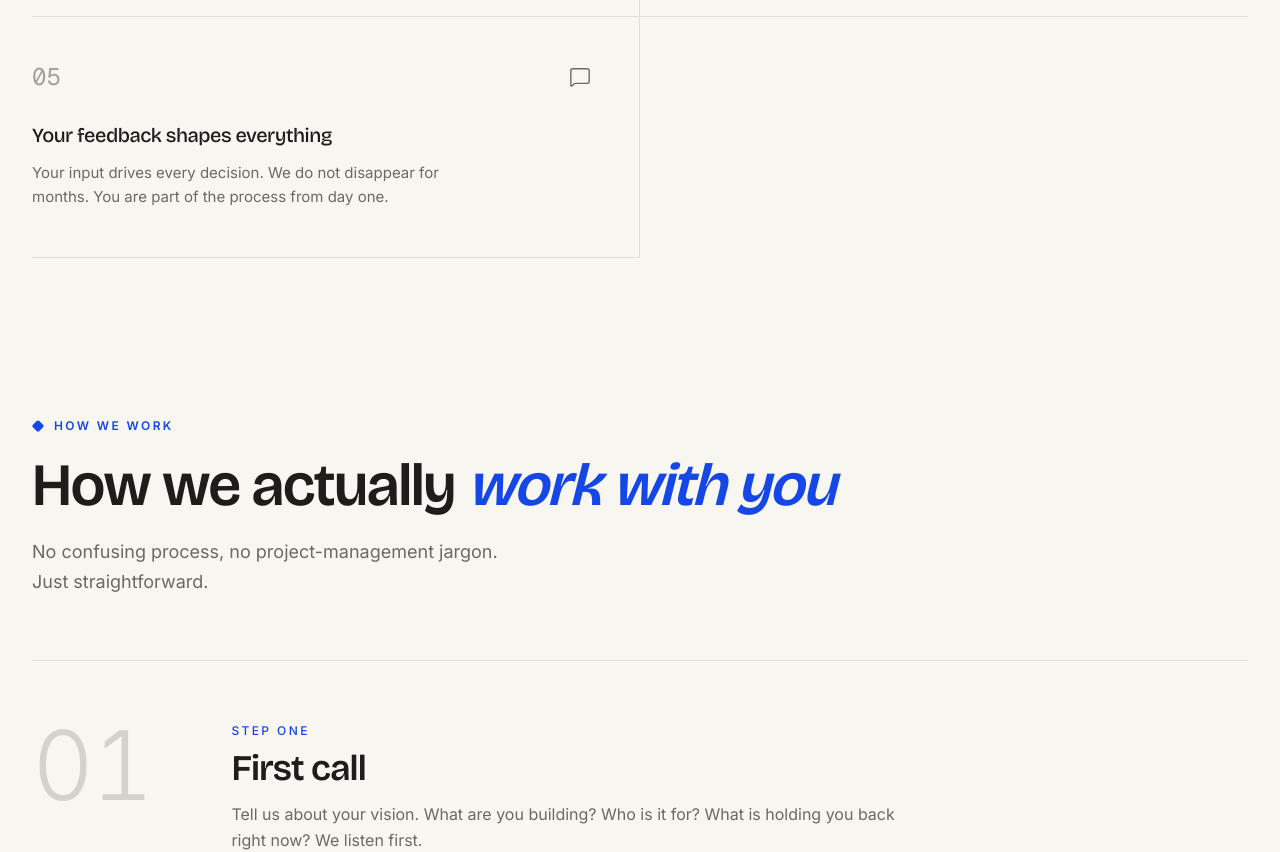
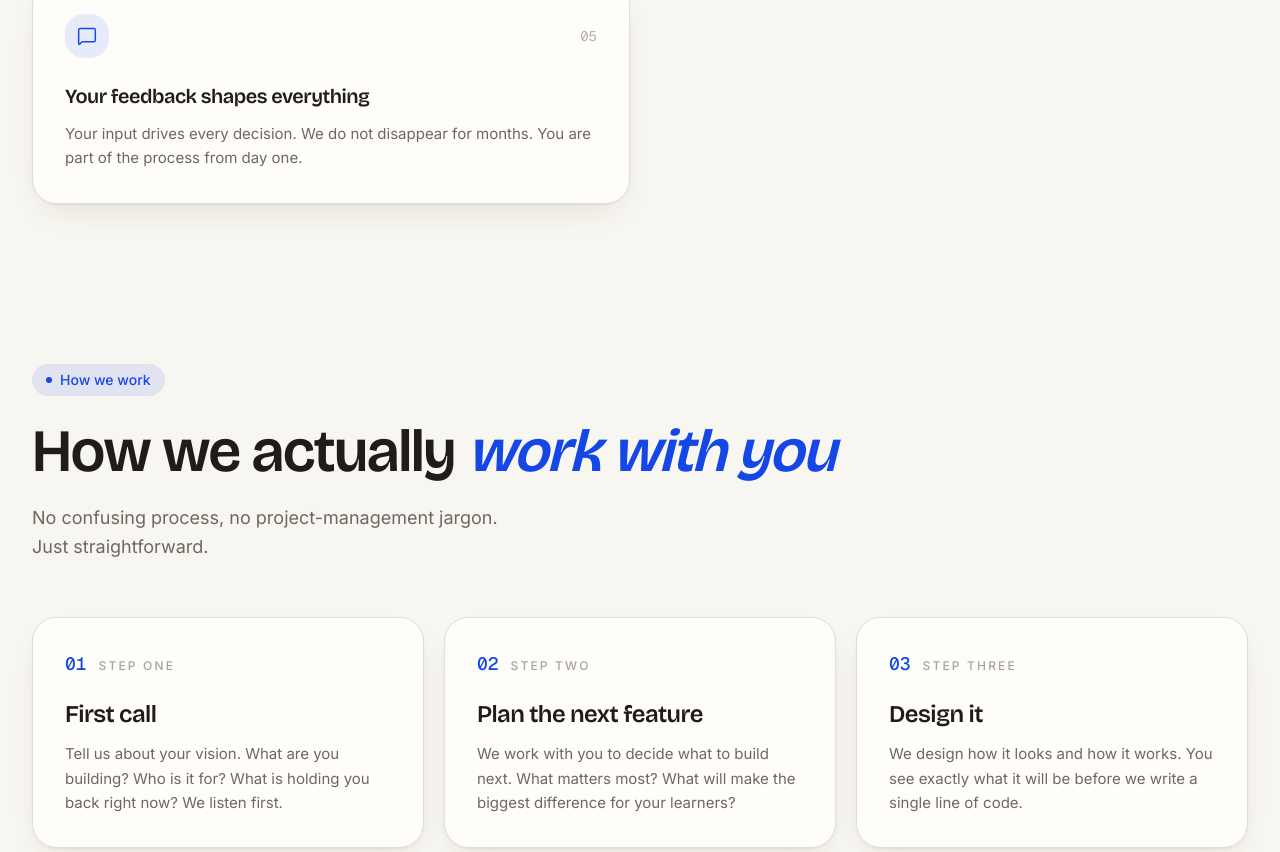
Before and after one commit to rizon-agency/rizon, a Next.js app: page / in a window 1280 px wide. Shown: the part 1860-2712 px from the top of the page. Built offline with nearby package versions, Linux system fonts and the light colour scheme.

Commit message:
feat(home): move shared sections onto the warm card system
Blue-pill eyebrow in SectionHeader (replaces mono-uppercase labels), and
rebuild why-us, how-we-work, trust, and alternatives-preview as soft-shadow
cards with blue icon tiles instead of hairline-divided grids.

```diff
--- a/src/app/alternatives-preview.tsx
+++ b/src/app/alternatives-preview.tsx
@@ -5,5 +5,53 @@ import { SectionHeader } from "@/components/section-header";
 
 export const AlternativesPreview = () => {
   const featured = alternatives.slice(0, 3);
-  return <section className="container mt-32 md:mt-40"><SectionHeader label="Considering a switch" title="The platform you use should not dictate the product you can sell." description="Honest comparisons for teams deciding whether to keep, configure, or replace their current LMS." /><div className="mt-12 grid grid-cols-1 border-t border-border md:grid-cols-3">{featured.map((alternative) => <article key={alternative.slug} className="border-b border-border py-8 md:border-b-0 md:border-r md:px-8 md:first:pl-0 md:last:border-r-0 md:last:pr-0"><span className="font-mono text-xs uppercase tracking-[0.2em] text-primary">{alternative.category}</span><h3 className="mt-4 text-2xl font-medium tracking-tight">{alternative.competitor} alternative</h3><p className="mt-3 leading-relaxed text-muted-foreground">{alternative.heroSub}</p><Link href={`/alternatives/${alternative.slug}`} className="group mt-6 inline-flex items-center gap-2 text-sm font-medium">Read the comparison <ArrowRight size={15} className="transition-transform group-hover:translate-x-1" aria-hidden /></Link></article>)}</div><Link href="/lms-alternatives" className="group mt-8 inline-flex items-center gap-2 text-sm font-medium text-muted-foreground hover:text-foreground">Browse all LMS alternatives <ArrowRight size={15} className="transition-transform group-hover:translate-x-1" aria-hidden /></Link></section>;
+  return (
+    <section className="container mt-32 md:mt-40">
+      <SectionHeader
+        label="Considering a switch"
+        title="The platform you use should not dictate the product you can sell."
+        description="Honest comparisons for teams deciding whether to keep, configure, or replace their current LMS."
+      />
+      <div className="mt-14 grid grid-cols-1 gap-5 md:grid-cols-3">
+        {featured.map((alternative) => (
+          <article
+            key={alternative.slug}
+            className="surface surface-hover flex flex-col p-7 md:p-8"
+          >
+            <span className="inline-flex w-fit items-center rounded-full bg-secondary px-3 py-1 text-xs font-medium text-muted-foreground">
+              {alternative.category}
+            </span>
+            <h3 className="mt-5 text-2xl font-semibold tracking-tight">
+              {alternative.competitor} alternative
+            </h3>
+            <p className="mt-3 leading-relaxed text-muted-foreground">
+              {alternative.heroSub}
+            </p>
+            <Link
+              href={`/alternatives/${alternative.slug}`}
+              className="group mt-6 inline-flex items-center gap-2 text-sm font-medium text-primary"
+            >
+              Read the comparison{" "}
+              <ArrowRight
+                size={15}
+                className="transition-transform group-hover:translate-x-1"
+                aria-hidden
+              />
+            </Link>
+          </article>
+        ))}
+      </div>
+      <Link
+        href="/lms-alternatives"
+        className="group mt-8 inline-flex items-center gap-2 text-sm font-medium text-muted-foreground hover:text-foreground"
+      >
+        Browse all LMS alternatives{" "}
+        <ArrowRight
+          size={15}
+          className="transition-transform group-hover:translate-x-1"
+          aria-hidden
+        />
+      </Link>
+    </section>
+  );
 };
--- a/src/app/how-we-work.tsx
+++ b/src/app/how-we-work.tsx
@@ -66,31 +66,31 @@ export const HowWeWork = () => {
         />
       </Reveal>
 
-      <RevealGroup stagger={0.1} as="ol" className="mt-16 border-t border-border">
+      <RevealGroup
+        stagger={0.08}
+        as="ol"
+        className="mt-14 grid grid-cols-1 gap-5 sm:grid-cols-2 lg:grid-cols-3"
+      >
         {steps.map(({ title, description }, index) => (
           <RevealItem
             key={title}
             as="li"
-            className="grid grid-cols-[auto_1fr] items-start gap-x-8 border-b border-border py-10 md:gap-x-14 md:py-14 lg:gap-x-20"
+            className="surface surface-hover flex flex-col p-7 md:p-8"
           >
-            <span
-              className="row-span-2 select-none font-light text-6xl tabular-nums leading-none tracking-tight text-muted-foreground/25 md:text-7xl lg:text-8xl"
-              aria-hidden
-            >
-              {String(index + 1).padStart(2, "0")}
-            </span>
-
-            <div>
-              <span className="text-xs font-medium uppercase tracking-[0.2em] text-primary">
+            <div className="flex items-baseline gap-3">
+              <span className="font-mono text-lg font-medium tabular-nums text-primary">
+                {String(index + 1).padStart(2, "0")}
+              </span>
+              <span className="text-xs font-medium uppercase tracking-[0.18em] text-muted-foreground/60">
                 Step {stepLabels[index]}
               </span>
-              <h3 className="mt-2 text-2xl font-semibold tracking-tight md:text-3xl lg:text-4xl">
-                {title}
-              </h3>
-              <p className="mt-3 max-w-2xl text-[15px] leading-relaxed text-muted-foreground md:text-base">
-                {description}
-              </p>
             </div>
+            <h3 className="mt-5 text-xl font-semibold tracking-tight md:text-2xl">
+              {title}
+            </h3>
+            <p className="mt-3 text-[15px] leading-relaxed text-muted-foreground">
+              {description}
+            </p>
           </RevealItem>
         ))}
       </RevealGroup>
--- a/src/app/trust.tsx
+++ b/src/app/trust.tsx
@@ -16,4 +16,48 @@ const clients = [
   { name: "Arkon Agency", href: "https://arkon.agency" },
 ];
 
-export const Trust = () => <section className="container mt-32 md:mt-40"><SectionHeader label="Client feedback" title="The work has to hold up after the handoff." description="From clients who brought Rizon in when the learning-platform work got hard." /><div className="mt-12 grid grid-cols-1 border-t border-border md:grid-cols-2">{testimonials.map(({ quote, author }) => <blockquote key={quote} className="border-b border-border py-8 md:pr-10 md:odd:border-r md:odd:pr-12 md:even:pl-12"><p className="text-xl leading-relaxed tracking-tight">&ldquo;{quote}&rdquo;</p><footer className="mt-5 text-sm font-medium text-muted-foreground">{author}</footer></blockquote>)}</div><div className="mt-12 border-t border-border pt-8"><p className="font-mono text-xs uppercase tracking-[0.2em] text-muted-foreground">Selected client organisations</p><div className="mt-5 flex flex-wrap gap-x-7 gap-y-3">{clients.map((client) => <Link key={client.href} href={client.href} target="_blank" rel="noopener noreferrer" className="text-lg font-medium text-muted-foreground hover:text-foreground">{client.name}</Link>)}</div></div></section>;
+export const Trust = () => (
+  <section className="container mt-32 md:mt-40">
+    <SectionHeader
+      label="Client feedback"
+      title="The work has to hold up after the handoff."
+      description="From clients who brought Rizon in when the learning-platform work got hard."
+    />
+    <div className="mt-14 grid grid-cols-1 gap-5 md:grid-cols-2">
+      {testimonials.map(({ quote, author }) => (
+        <blockquote key={quote} className="surface flex flex-col p-7 md:p-8">
+          <p className="text-lg leading-relaxed tracking-tight text-foreground/90">
+            &ldquo;{quote}&rdquo;
+          </p>
+          <footer className="mt-6 flex items-center gap-3">
+            <span
+              className="inline-flex size-9 items-center justify-center rounded-full bg-primary/10 text-sm font-semibold text-primary"
+              aria-hidden
+            >
+              {author.charAt(0)}
+            </span>
+            <span className="text-sm font-medium">{author}</span>
+          </footer>
+        </blockquote>
+      ))}
+    </div>
+    <div className="surface mt-6 flex flex-col gap-4 p-7 md:flex-row md:items-center md:justify-between md:p-8">
+      <p className="text-sm font-medium text-muted-foreground">
+        Selected client organisations
+      </p>
+      <div className="flex flex-wrap gap-x-7 gap-y-3">
+        {clients.map((client) => (
+          <Link
+            key={client.href}
+            href={client.href}
+            target="_blank"
+            rel="noopener noreferrer"
+            className="text-lg font-medium text-foreground/80 hover:text-primary"
+          >
+            {client.name}
+          </Link>
+        ))}
+      </div>
+    </div>
+  </section>
+);
--- a/src/app/why-us.tsx
+++ b/src/app/why-us.tsx
@@ -59,30 +59,23 @@ export const WhyUs = () => {
         />
       </Reveal>
 
-      <RevealGroup stagger={0.1} className="mt-16 grid grid-cols-1 md:grid-cols-2 border-t border-border">
+      <RevealGroup stagger={0.1} className="mt-14 grid grid-cols-1 gap-5 md:grid-cols-2">
         {reasons.map(({ title, description, icon: Icon }, index) => (
           <RevealItem
             key={title}
             as="article"
-            className="group relative border-b border-border md:odd:border-r py-10 md:py-12 md:even:pl-12 md:odd:pr-12"
+            className="surface surface-hover flex flex-col p-7 md:p-8"
           >
-            <span
-              className="absolute left-0 -top-px h-px w-full origin-left scale-x-0 bg-primary transition-transform duration-500 ease-out group-hover:scale-x-100"
-              aria-hidden
-            />
             <div className="flex items-center justify-between">
-              <span className="font-mono text-2xl font-normal tabular-nums leading-none text-muted-foreground/60 transition-colors duration-300 group-hover:text-primary">
+              <span className="inline-flex size-11 items-center justify-center rounded-xl bg-primary/10 text-primary">
+                <Icon size={20} strokeWidth={1.75} aria-hidden />
+              </span>
+              <span className="font-mono text-sm tabular-nums text-muted-foreground/50">
                 {String(index + 1).padStart(2, "0")}
               </span>
-              <Icon
-                size={22}
-                strokeWidth={1.5}
-                className="text-muted-foreground transition-colors duration-300 group-hover:text-foreground"
-                aria-hidden
-              />
             </div>
-            <h3 className="mt-8 text-xl font-medium tracking-tight">{title}</h3>
-            <p className="mt-3 max-w-md text-[15px] leading-relaxed text-muted-foreground">
+            <h3 className="mt-6 text-xl font-semibold tracking-tight">{title}</h3>
+            <p className="mt-3 text-[15px] leading-relaxed text-muted-foreground">
               {description}
             </p>
           </RevealItem>
--- a/src/components/section-header.tsx
+++ b/src/components/section-header.tsx
@@ -1,4 +1,3 @@
-import { Diamond } from "lucide-react";
 import type { ReactNode } from "react";
 
 type SectionHeaderProps = {
@@ -20,15 +19,30 @@ export const SectionHeader = ({
 
   return (
     <div className={className}>
-      <span className={`flex items-center gap-2.5 text-xs font-semibold uppercase tracking-[0.2em] ${isPrimary ? "text-primary-foreground/70" : "text-primary"}`}>
-        <Diamond size={12} strokeWidth={2.5} aria-hidden className={isPrimary ? "fill-primary-foreground/70" : "fill-primary"} />
+      <span
+        className={`inline-flex items-center gap-2 rounded-full px-3.5 py-1.5 text-sm font-medium ${
+          isPrimary
+            ? "bg-primary-foreground/15 text-primary-foreground"
+            : "bg-primary/10 text-primary"
+        }`}
+      >
+        <span
+          className={`size-1.5 rounded-full ${
+            isPrimary ? "bg-primary-foreground" : "bg-primary"
+          }`}
+          aria-hidden
+        />
         {label}
       </span>
-      <h2 className="mt-5 text-4xl font-semibold tracking-tight leading-[1.05] text-balance md:text-5xl lg:text-6xl">
+      <h2 className="mt-6 text-4xl font-semibold tracking-tight leading-[1.05] text-balance md:text-5xl lg:text-6xl">
         {title}
       </h2>
       {description && (
-        <p className={`mt-5 max-w-xl text-base leading-relaxed text-pretty md:text-lg ${isPrimary ? "text-primary-foreground/80" : "text-muted-foreground"}`}>
+        <p
+          className={`mt-5 max-w-xl text-base leading-relaxed text-pretty md:text-lg ${
+            isPrimary ? "text-primary-foreground/80" : "text-muted-foreground"
+          }`}
+        >
           {description}
         </p>
       )}
```
